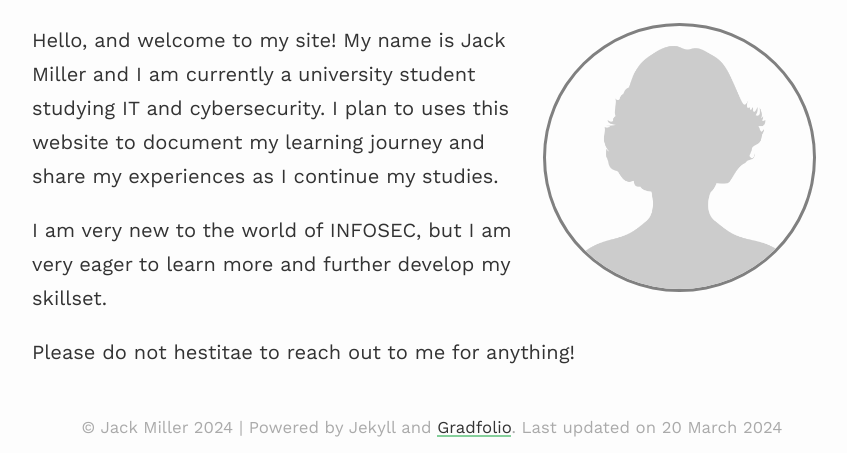
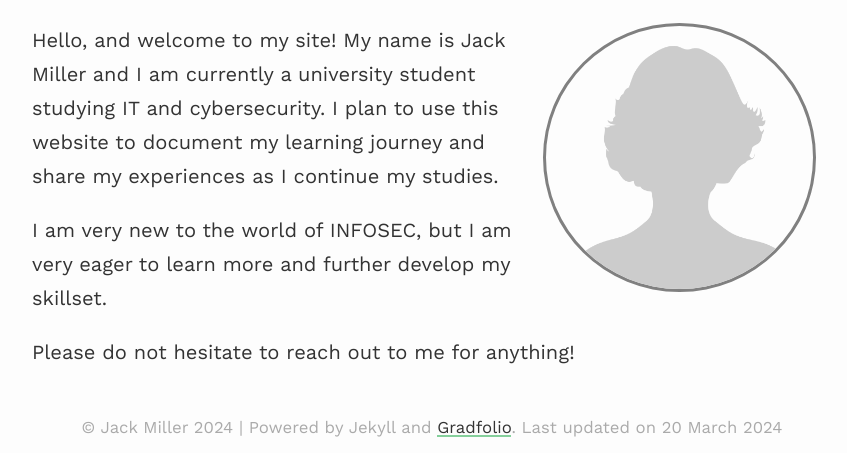
Before and after one commit to jackdmiller/jackdmiller.github.io, a Jekyll site: the page built from index.md, in a window 1280 px wide. Shown: the part 169-622 px from the top of the page, without its empty margins (208-1055 px from the left). Built offline with Jekyll 4.4.1, drawn with Linux system fonts in a browser that asks for light colours; nearby versions of some CDN libraries.

Commit message:
Update index.md

```diff
--- a/index.md
+++ b/index.md
@@ -7,8 +7,8 @@ profile:
 published: true
 ---
 
-Hello, and welcome to my site! My name is Jack Miller and I am currently a university student studying IT and cybersecurity. I plan to uses this website to document my learning journey and share my experiences as I continue my studies.
+Hello, and welcome to my site! My name is Jack Miller and I am currently a university student studying IT and cybersecurity. I plan to use this website to document my learning journey and share my experiences as I continue my studies.
 
 I am very new to the world of INFOSEC, but I am very eager to learn more and further develop my skillset.
 
-Please do not hestitae to reach out to me for anything!
+Please do not hesitate to reach out to me for anything!
```
